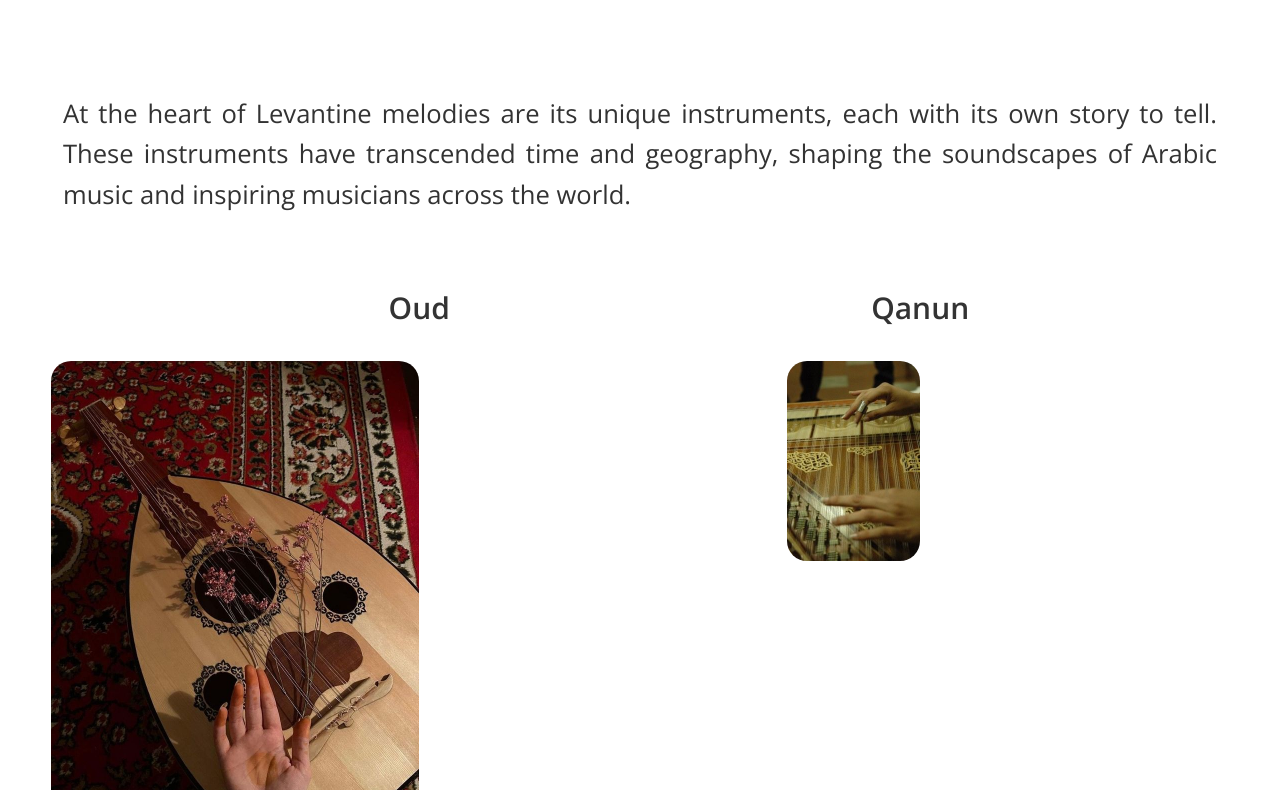
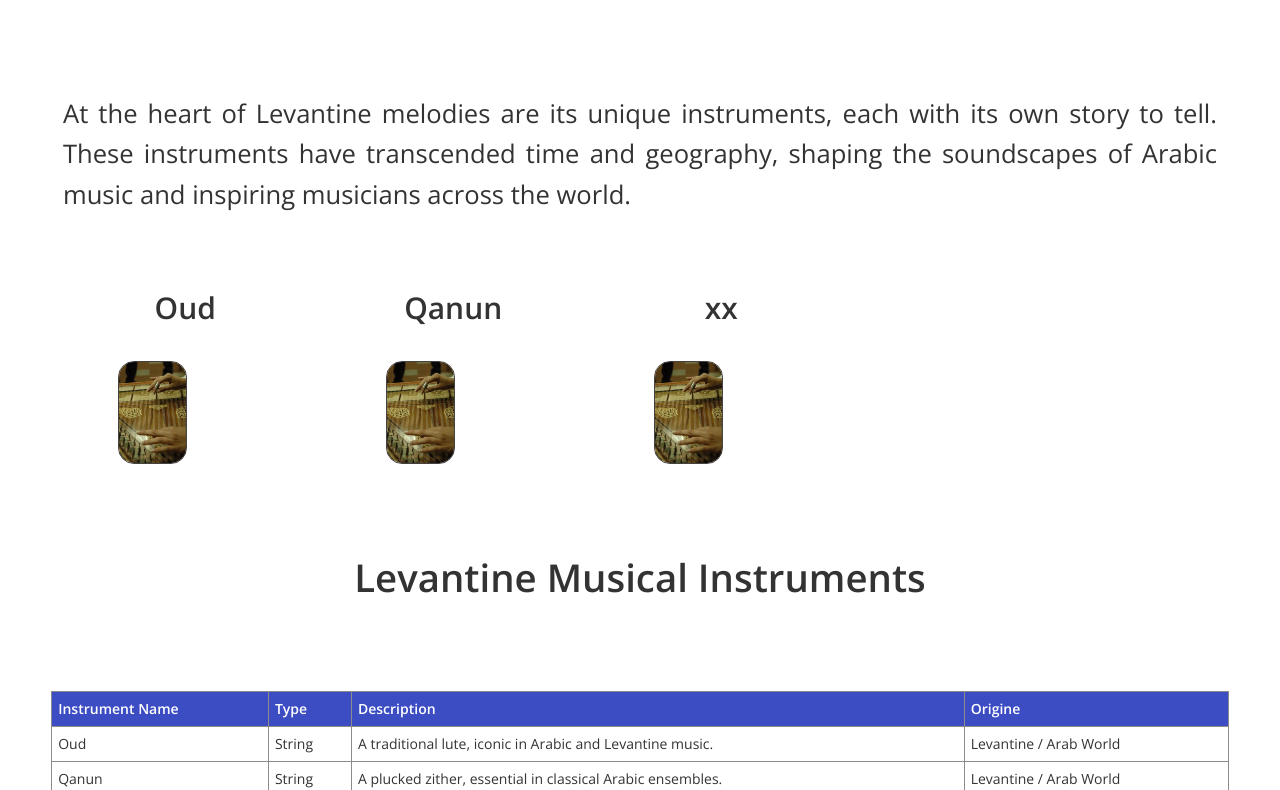
Before and after one commit to jjbx-afk/module-293, a plain HTML site: page pages/instruments.html in a window 1280 px wide. Shown: the part 324-1114 px from the top of the page. Drawn offline with nearby package versions, Linux system fonts and the light colour scheme.

Commit message:
redoing vignette on destkop breakpoint

```diff
--- a/assets/css/instruments-menu.css
+++ b/assets/css/instruments-menu.css
@@ -45,15 +45,44 @@ th {
 @media (min-width: 768px) {
 .instrument-vignette{
     display: flex;
-
 }
 .img-instrus{
     width: 50%;
     margin: 0;
 
 }
+
 a{
     width: min-content;
 }
 }
-@media (min-width: 1024px) {}
+@media (min-width: 1024px) {
+
+
+
+
+.vignette{
+    border: 1px solid #444444;
+    border-radius: 16px;
+    padding: 0;
+
+}
+
+/* .wrapper-vignette{
+    display: block;
+    margin-left: auto;
+    margin-right: auto;
+    width: 50%;
+} */
+.line-vignette{
+    display:flex;
+    width: 100%;
+}
+
+a{
+    display: block;
+    margin-left: auto;
+    margin-right: auto;
+    width: 50%;
+}
+}
--- a/pages/instruments.html
+++ b/pages/instruments.html
@@ -40,14 +40,19 @@
 
         <section class="instrument-vignette">
 
-            <div class="vignette" >
+            <div class="wrapper-vignette">
                 <h3>Oud</h3>
-                <a href="../pages/instruments/instrument1.html"><img class="img-instrus" src="../assets/img/oud_flower.jpg"
+                <a href="../pages/instruments/instrument1.html"><img class="img-instrus vignette" src="../assets/img/kanoun.jpg"
                         alt="Oud" /></a>
             </div>
-            <div class="vignette">
+            <div  class="wrapper-vignette">
                 <h3>Qanun</h3>
-                <a href="../pages/instruments/instrument2.html"><img class="img-instrus" src="../assets/img/kanoun.jpg"
+                <a href="../pages/instruments/instrument2.html"><img class="img-instrus vignette" src="../assets/img/kanoun.jpg"
+                        alt="Qanun"></a>
+            </div>
+            <div class="wrapper-vignette">
+                <h3>xx</h3>
+                <a href="../pages/instruments/instrument2.html"><img class="img-instrus vignette" src="../assets/img/kanoun.jpg"
                         alt="Qanun"></a>
             </div>
 
```
Also changed, not shown: index.html (+1 -1 lines), pages/contact-webmaster.html (+1 -1 lines).
